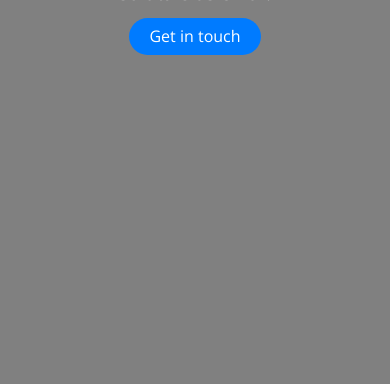
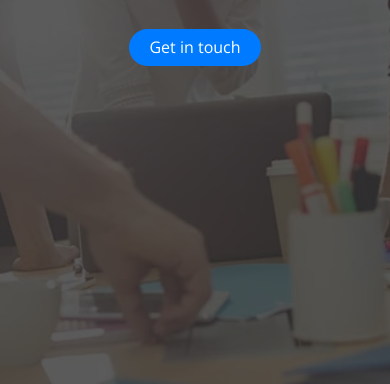
Before and after one commit to MariusCodeAcademy/feu2-13-nitro-practice, a plain HTML site: page index.html in a window 390 px wide. Shown: the part 460-844 px from the top of the page. Drawn offline with nearby package versions, Linux system fonts and the light colour scheme.

Commit message:
hero mobile

```diff
--- a/index.html
+++ b/index.html
@@ -24,7 +24,8 @@
     </div>
   </header>
 
-  <section class="hero">
+  <section class="hero add-overlay">
+
     <h1>Welcome</h1>
     <p class="hero__sub">Lorem ipsum dolor sit amet consectetur adipisicing elit. Optio soluta eius error.</p>
     <button class="btn">Get in touch</button>
--- a/style/style.css
+++ b/style/style.css
@@ -46,6 +46,7 @@ p {
   top: 0;
   left: 0;
   width: 100vw;
+  z-index: 10;
 }
 .main-header .container {
   display: flex;
@@ -80,6 +81,9 @@ p {
   align-items: center;
   justify-content: center;
   text-align: center;
+  /* bg img */
+  background: url('../img/hero.webp') no-repeat center center;
+  background-size: cover;
 }
 
 h1 {
@@ -90,4 +94,20 @@ h1 {
   padding: 0 1.5rem;
   font-size: 1.2rem;
   line-height: 1.5;
+  margin-bottom: 2rem;
 }
+
+/* Overlay magic ------ */
+.add-overlay {
+  position: relative;
+}
+.add-overlay > * {
+  z-index: 1;
+}
+.add-overlay::after {
+  content: '';
+  background-color: rgba(51, 51, 51, 0.8);
+  position: absolute;
+  inset: 0;
+  z-index: 0;
+}
```
